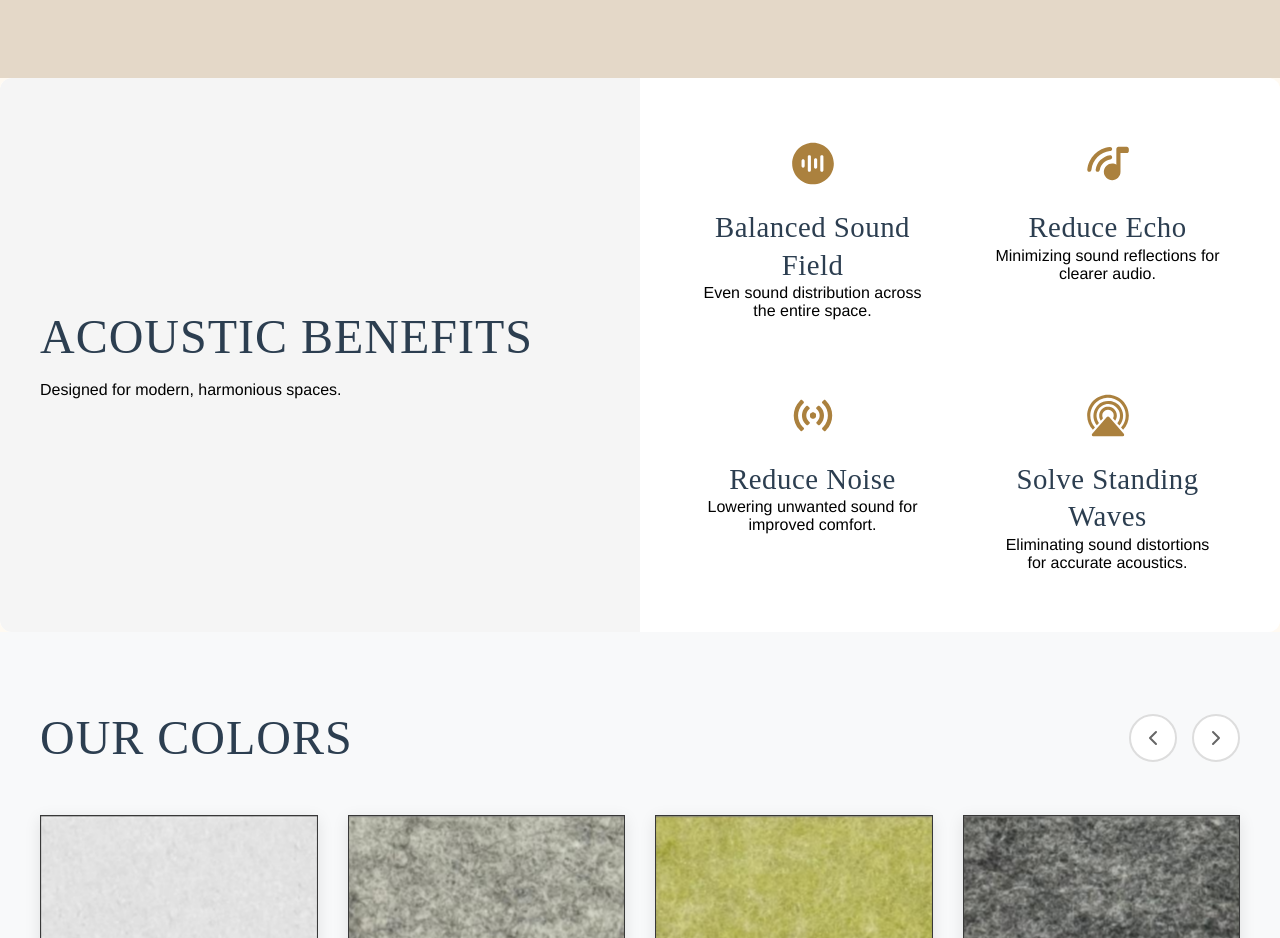
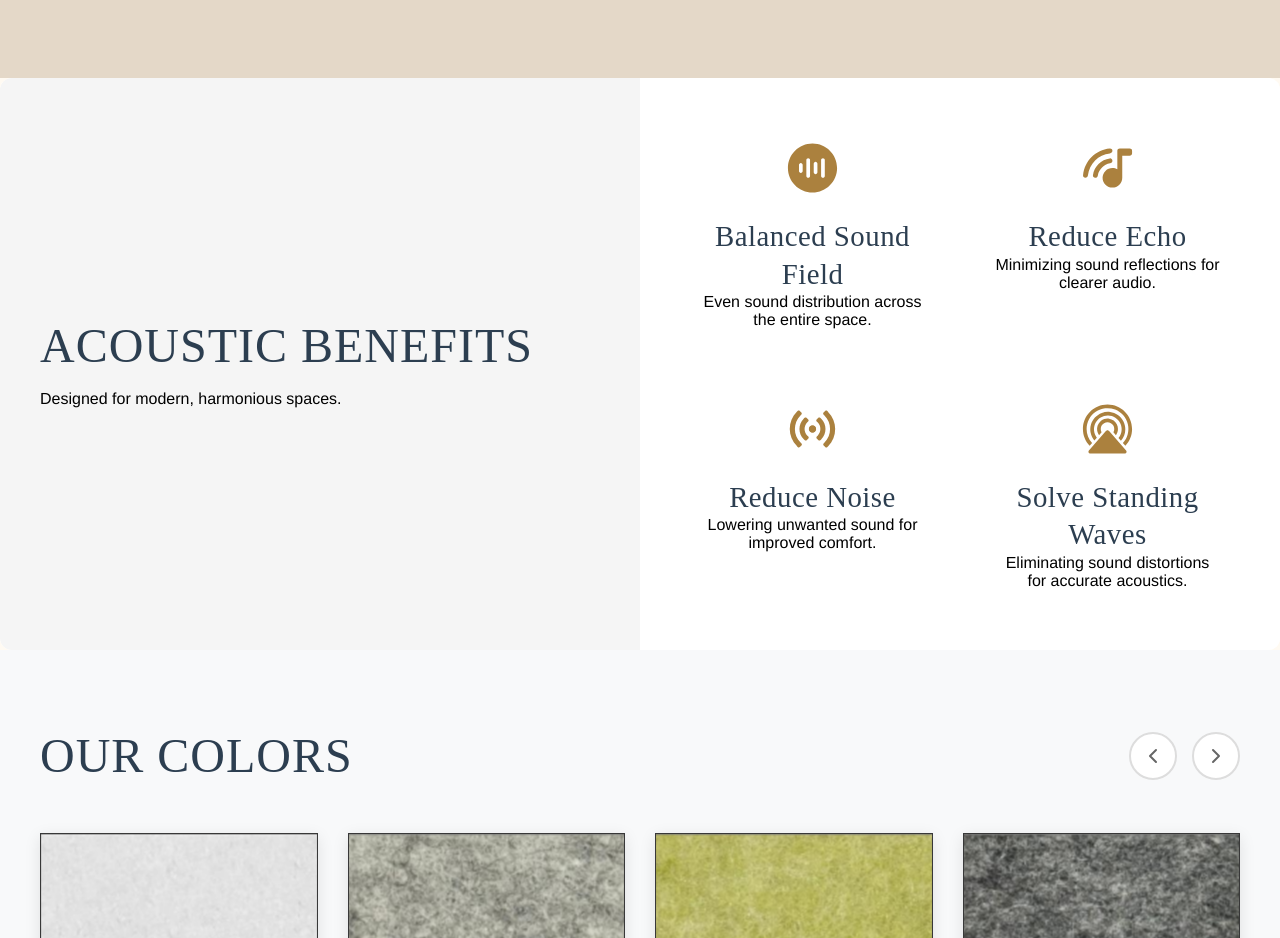
Before and after one commit to webtesting22/gaia-sanson-flooring, a Vue app: page /categories/acoustic-tiles in a window 1280 px wide. Shown: the part 1500-2438 px from the top of the page. Built offline with nearby package versions, Linux system fonts and the light colour scheme; a web font is replaced by a local one.

Commit message:
Update AcousticTilesLayout.css

```diff
--- a/src/components/OtherComponents/Categories/Layouts/AcousticTilesLayout.css
+++ b/src/components/OtherComponents/Categories/Layouts/AcousticTilesLayout.css
@@ -322,6 +322,17 @@
     justify-content: center;
 }
 
+.acoustic-icon {
+    width: 60px;
+    height: 60px;
+    object-fit: contain;
+    transition: transform 0.3s ease;
+}
+
+.benefit-item:hover .acoustic-icon {
+    transform: scale(1.1);
+}
+
 .benefit-title {
     font-size: 1.1rem;
     font-weight: 600;
```
